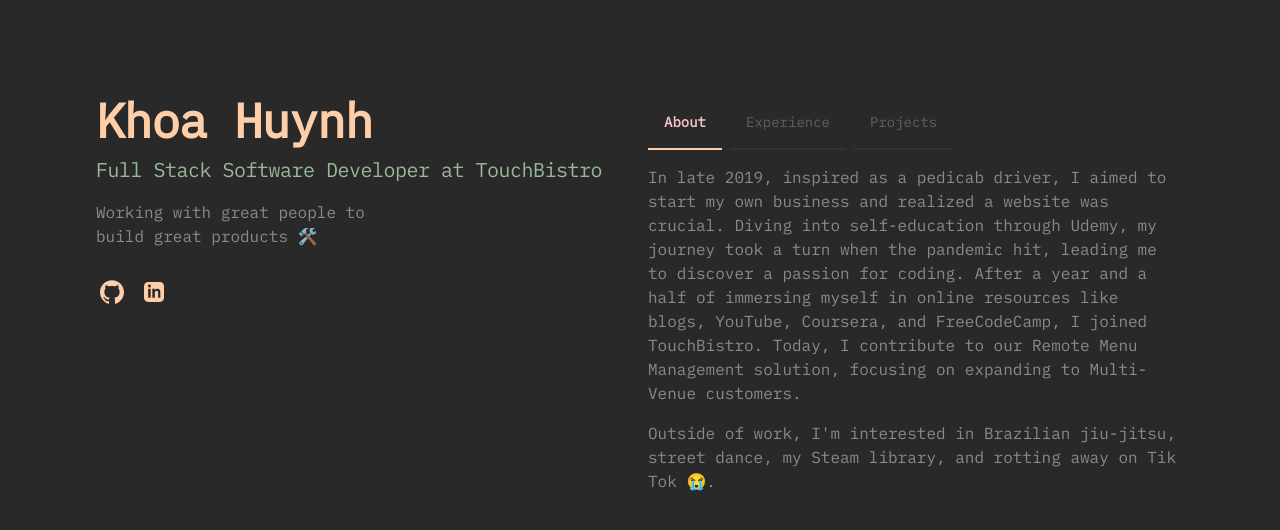
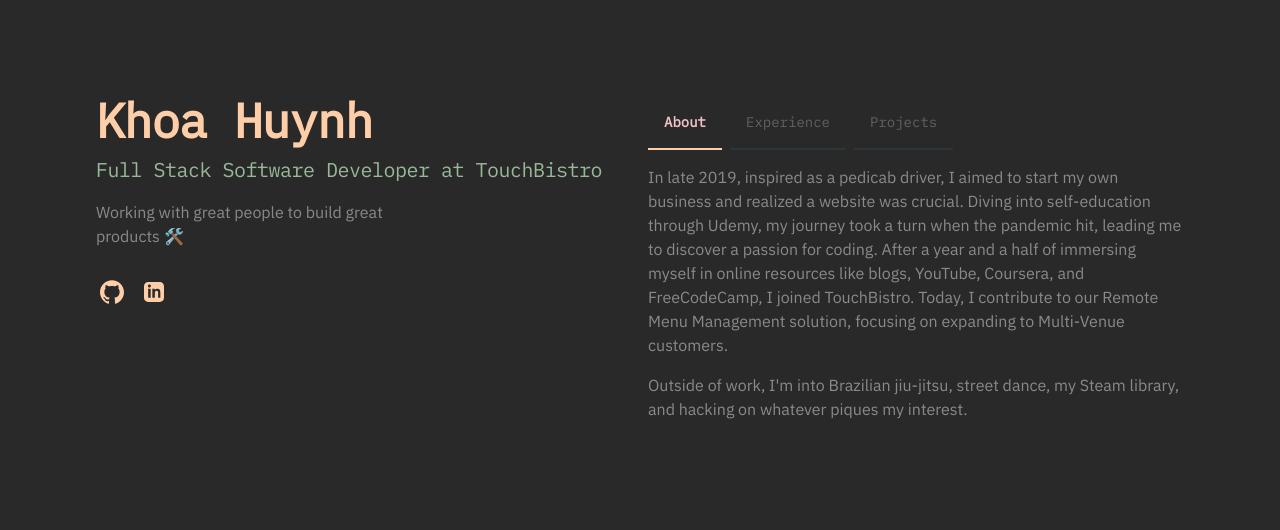
Before and after one commit to khoaHyh/portfolio-v3, a Next.js app: page / in a window 1280 px wide. Shown: the top 530 px of the page. Built offline with nearby package versions, Linux system fonts and the light colour scheme.

Commit message:
use sans for p tags and change about

```diff
--- a/src/pages/index.tsx
+++ b/src/pages/index.tsx
@@ -14,10 +14,10 @@ const contentContainer = "pt-24 lg:w-1/2 lg:py-24";
 export default function Home() {
   const tabContent: TabContent = {
     About: (
-      <>
+      <div className="font-sans">
         <p className="mb-4">{`In late 2019, inspired as a pedicab driver, I aimed to start my own business and realized a website was crucial. Diving into self-education through Udemy, my journey took a turn when the pandemic hit, leading me to discover a passion for coding. After a year and a half of immersing myself in online resources like blogs, YouTube, Coursera, and FreeCodeCamp, I joined TouchBistro. Today, I contribute to our Remote Menu Management solution, focusing on expanding to Multi-Venue customers.`}</p>
-        <p className="mb-4">{`Outside of work, I'm interested in Brazilian jiu-jitsu, street dance, my Steam library, and rotting away on Tik Tok 😭.`}</p>
-      </>
+        <p className="mb-4">{`Outside of work, I'm into Brazilian jiu-jitsu, street dance, my Steam library, and hacking on whatever piques my interest.`}</p>
+      </div>
     ),
     Experience: <>experience stuff</>,
     Projects: <>projects stuff</>,
@@ -35,7 +35,7 @@ export default function Home() {
               <h2 className="mt-3 text-lg text-primary font-medium tracking-tight sm:text-xl">
                 Full Stack Software Developer at TouchBistro
               </h2>
-              <p className="mt-4 max-w-xs leading-normal text-bodyLightSlateGray">
+              <p className="font-sans mt-4 max-w-xs leading-normal text-bodyLightSlateGray">
                 Working with great people to build great products 🛠️
               </p>
             </>
```
